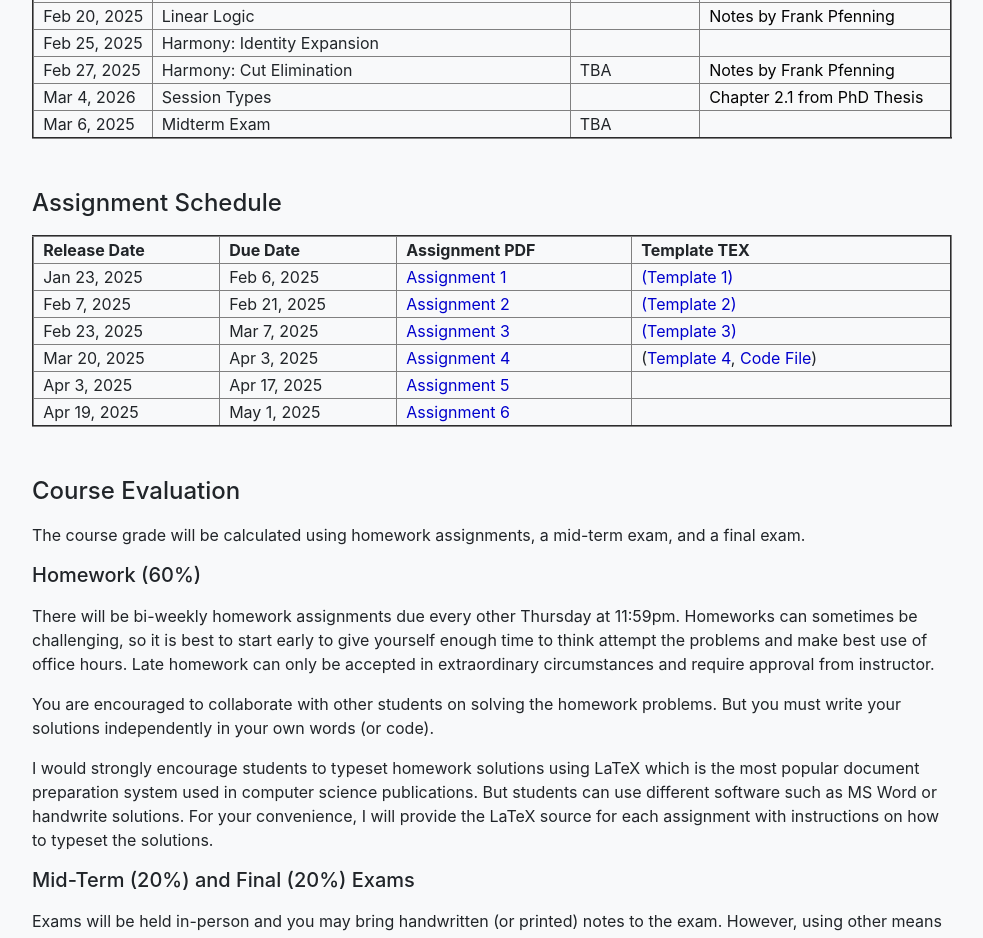
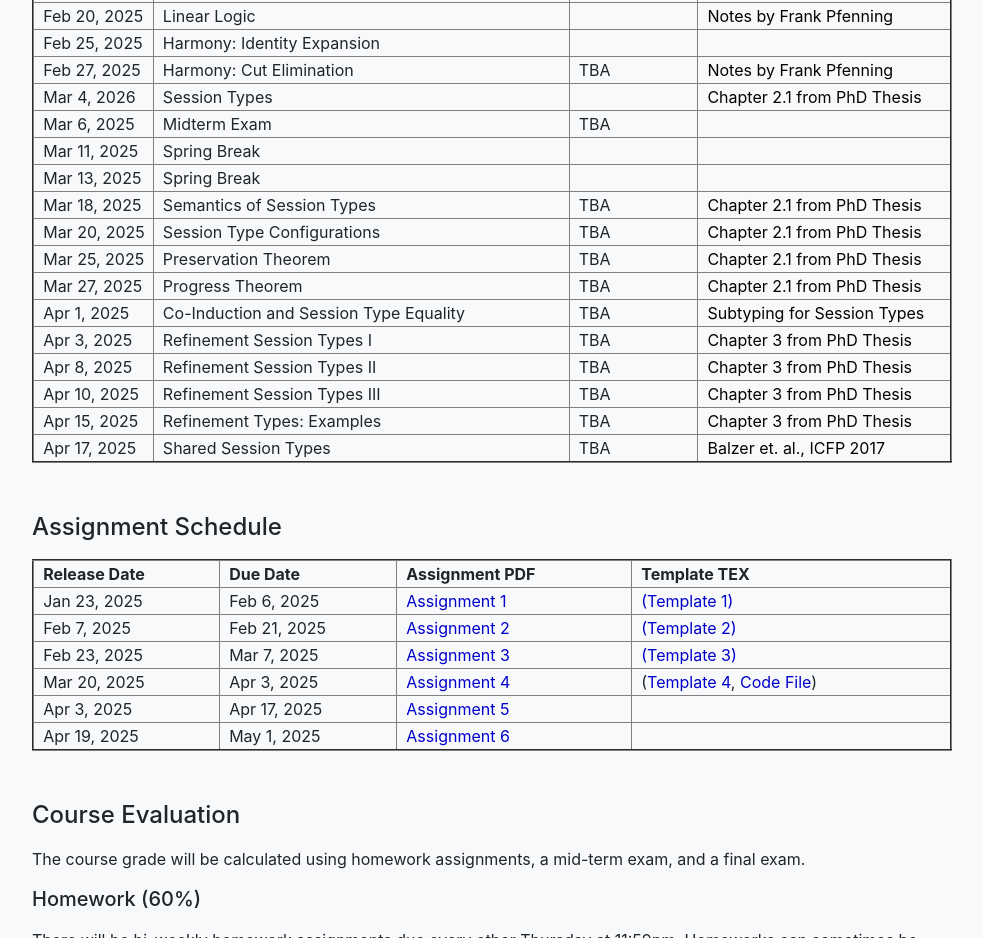
Before and after one commit to ankushdas/ankushdas.github.io, a website: page courses/CS599-S25.html in a window 1280 px wide. Shown: the part 1133-2071 px from the top of the page, without its empty margins (148-1131 px from the left). Drawn offline with Linux system fonts and the light colour scheme.

Commit message:
schedule updated

```diff
--- a/courses/CS599-S25.html
+++ b/courses/CS599-S25.html
@@ -289,24 +289,22 @@
               <td style="padding-left: 1%"></td>
             </tr>
 
-            <!--
-
             <tr>
-              <td style="padding-left: 1%">Mar 4, 2026</td>
+              <td style="padding-left: 1%">Mar 11, 2025</td>
               <td style="padding-left: 1%">Spring Break</td>
               <td style="padding-left: 1%"></td>
               <td style="padding-left: 1%"></td>
             </tr>
 
             <tr>
-              <td style="padding-left: 1%">Mar 13, 2024</td>
+              <td style="padding-left: 1%">Mar 13, 2025</td>
               <td style="padding-left: 1%">Spring Break</td>
               <td style="padding-left: 1%"></td>
               <td style="padding-left: 1%"></td>
             </tr>
 
             <tr>
-              <td style="padding-left: 1%">Mar 18, 2024</td>
+              <td style="padding-left: 1%">Mar 18, 2025</td>
               <td style="padding-left: 1%">Semantics of Session Types</td>
               <td style="padding-left: 1%">TBA</td>
               <td style="padding-left: 1%"><a href="https://ankushdas.github.io/docs/thesis.pdf">Chapter
@@ -314,7 +312,7 @@
             </tr>
 
             <tr>
-              <td style="padding-left: 1%">Mar 20, 2024</td>
+              <td style="padding-left: 1%">Mar 20, 2025</td>
               <td style="padding-left: 1%">Session Type Configurations</td>
               <td style="padding-left: 1%">TBA</td>
               <td style="padding-left: 1%"><a href="https://ankushdas.github.io/docs/thesis.pdf">Chapter
@@ -322,7 +320,7 @@
             </tr>
 
             <tr>
-              <td style="padding-left: 1%">Mar 25, 2024</td>
+              <td style="padding-left: 1%">Mar 25, 2025</td>
               <td style="padding-left: 1%">Preservation Theorem</td>
               <td style="padding-left: 1%">TBA</td>
               <td style="padding-left: 1%"><a href="https://ankushdas.github.io/docs/thesis.pdf">Chapter
@@ -330,7 +328,7 @@
             </tr>
 
             <tr>
-              <td style="padding-left: 1%">Mar 27, 2024</td>
+              <td style="padding-left: 1%">Mar 27, 2025</td>
               <td style="padding-left: 1%">Progress Theorem</td>
               <td style="padding-left: 1%">TBA</td>
               <td style="padding-left: 1%"><a href="https://ankushdas.github.io/docs/thesis.pdf">Chapter
@@ -338,7 +336,7 @@
             </tr>
 
             <tr>
-              <td style="padding-left: 1%">Apr 1, 2024</td>
+              <td style="padding-left: 1%">Apr 1, 2025</td>
               <td style="padding-left: 1%">Co-Induction and Session Type Equality</td>
               <td style="padding-left: 1%">TBA</td>
               <td style="padding-left: 1%"><a href="https://www.dcs.gla.ac.uk/~simon/publications/acta05.pdf">Subtyping
@@ -347,7 +345,7 @@
             </tr>
 
             <tr>
-              <td style="padding-left: 1%">Apr 3, 2024</td>
+              <td style="padding-left: 1%">Apr 3, 2025</td>
               <td style="padding-left: 1%">Refinement Session Types I</td>
               <td style="padding-left: 1%">TBA</td>
               <td style="padding-left: 1%"><a href="https://ankushdas.github.io/docs/thesis.pdf">Chapter 3
@@ -355,7 +353,7 @@
             </tr>
 
             <tr>
-              <td style="padding-left: 1%">Apr 8, 2024</td>
+              <td style="padding-left: 1%">Apr 8, 2025</td>
               <td style="padding-left: 1%">Refinement Session Types II</td>
               <td style="padding-left: 1%">TBA</td>
               <td style="padding-left: 1%"><a href="https://ankushdas.github.io/docs/thesis.pdf">Chapter 3
@@ -363,14 +361,15 @@
             </tr>
 
             <tr>
-              <td style="padding-left: 1%">Apr 15, 2024</td>
-              <td style="padding-left: 1%">No Lecture</td>
-              <td style="padding-left: 1%"></td>
-              <td style="padding-left: 1%"></td>
+              <td style="padding-left: 1%">Apr 10, 2025</td>
+              <td style="padding-left: 1%">Refinement Session Types III</td>
+              <td style="padding-left: 1%">TBA</td>
+              <td style="padding-left: 1%"><a href="https://ankushdas.github.io/docs/thesis.pdf">Chapter 3
+                  from PhD Thesis</a></td>
             </tr>
 
             <tr>
-              <td style="padding-left: 1%">Apr 17, 2024</td>
+              <td style="padding-left: 1%">Apr 15, 2025</td>
               <td style="padding-left: 1%">Refinement Types: Examples</td>
               <td style="padding-left: 1%">TBA</td>
               <td style="padding-left: 1%"><a href="https://ankushdas.github.io/docs/thesis.pdf">Chapter 3
@@ -378,13 +377,12 @@
             </tr>
 
             <tr>
-              <td style="padding-left: 1%">Apr 22, 2024</td>
+              <td style="padding-left: 1%">Apr 17, 2025</td>
               <td style="padding-left: 1%">Shared Session Types</td>
               <td style="padding-left: 1%">TBA</td>
               <td style="padding-left: 1%"><a href="https://www.cs.cmu.edu/~fp/papers/icfp17.pdf">Balzer
                   et. al., ICFP 2017</a></td>
             </tr>
-            -->
 
           </table>
 
```
